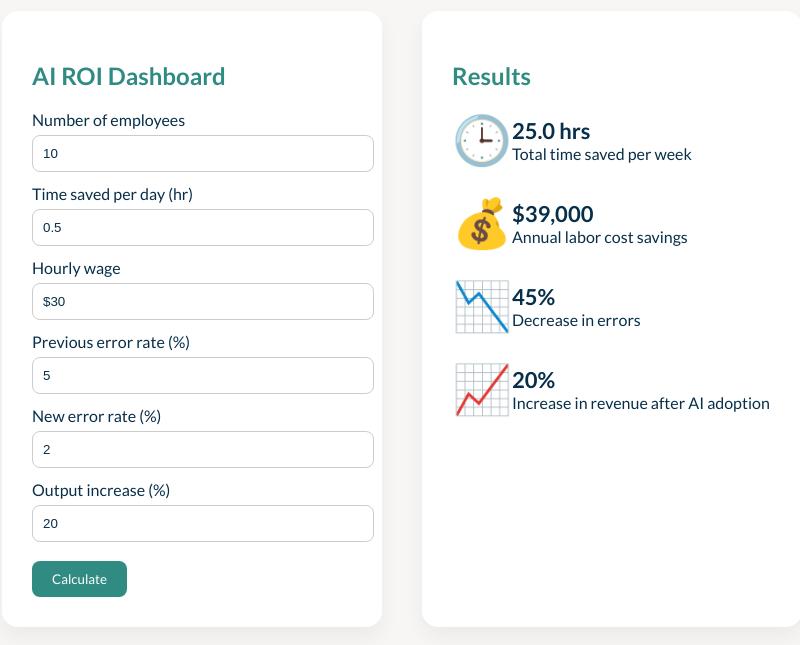
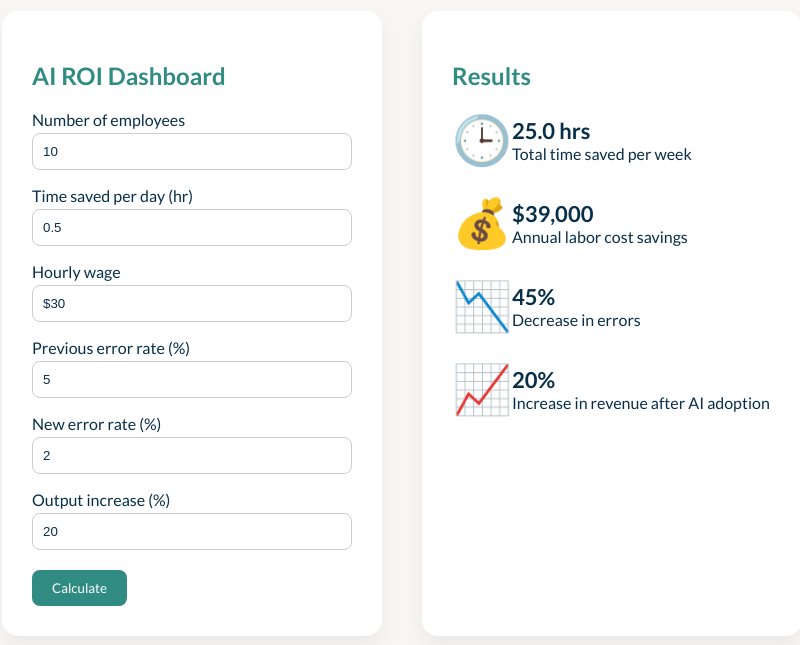
Before and after one commit to nvient/AIROICalculator, a plain HTML site: page index.html in a window 1280 px wide. Shown: the part 131-776 px from the top of the page, without its empty margins (238-1038 px from the left). Drawn offline with Linux system fonts and the light colour scheme.

Commit message:
Update index.html

```diff
--- a/index.html
+++ b/index.html
@@ -42,15 +42,18 @@
     }
     label {
       display: block;
-      margin: 12px 0 6px;
+      margin-top: 16px;
       font-weight: 500;
+      width: 100%;
     }
     input, select {
       width: 100%;
       padding: 10px;
+      margin-top: 4px;
       border-radius: 8px;
       border: 1px solid #ccc;
       color: #082f49;
+      box-sizing: border-box;
     }
     .result-item {
       display: flex;
@@ -80,6 +83,7 @@
       border-radius: 8px;
       font-family: 'Lato', sans-serif;
       cursor: pointer;
+      margin-top: 20px;
     }
   </style>
   <script>
@@ -128,7 +132,6 @@
       <label>Output increase (%)</label>
       <input id="output" type="number" value="20" />
 
-      <br /><br />
       <button onclick="calculateROI()">Calculate</button>
     </div>
 
```
